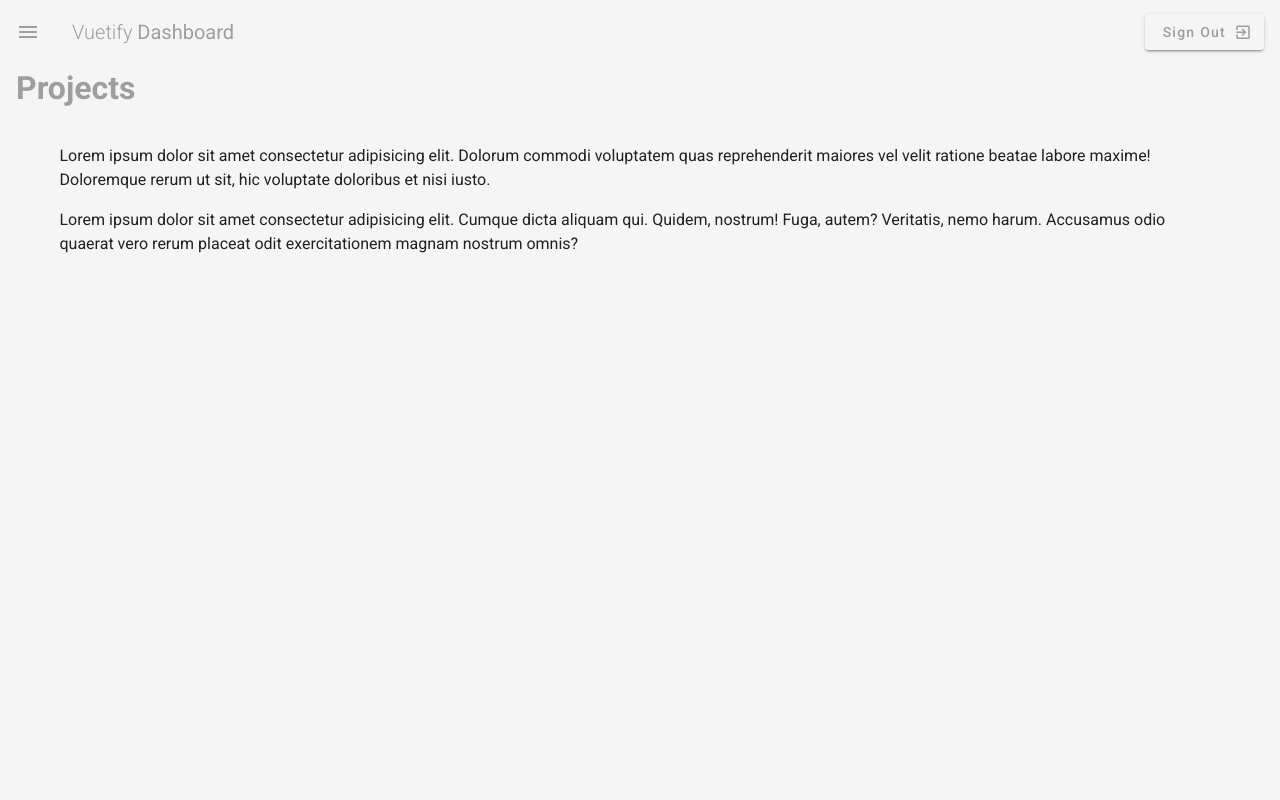
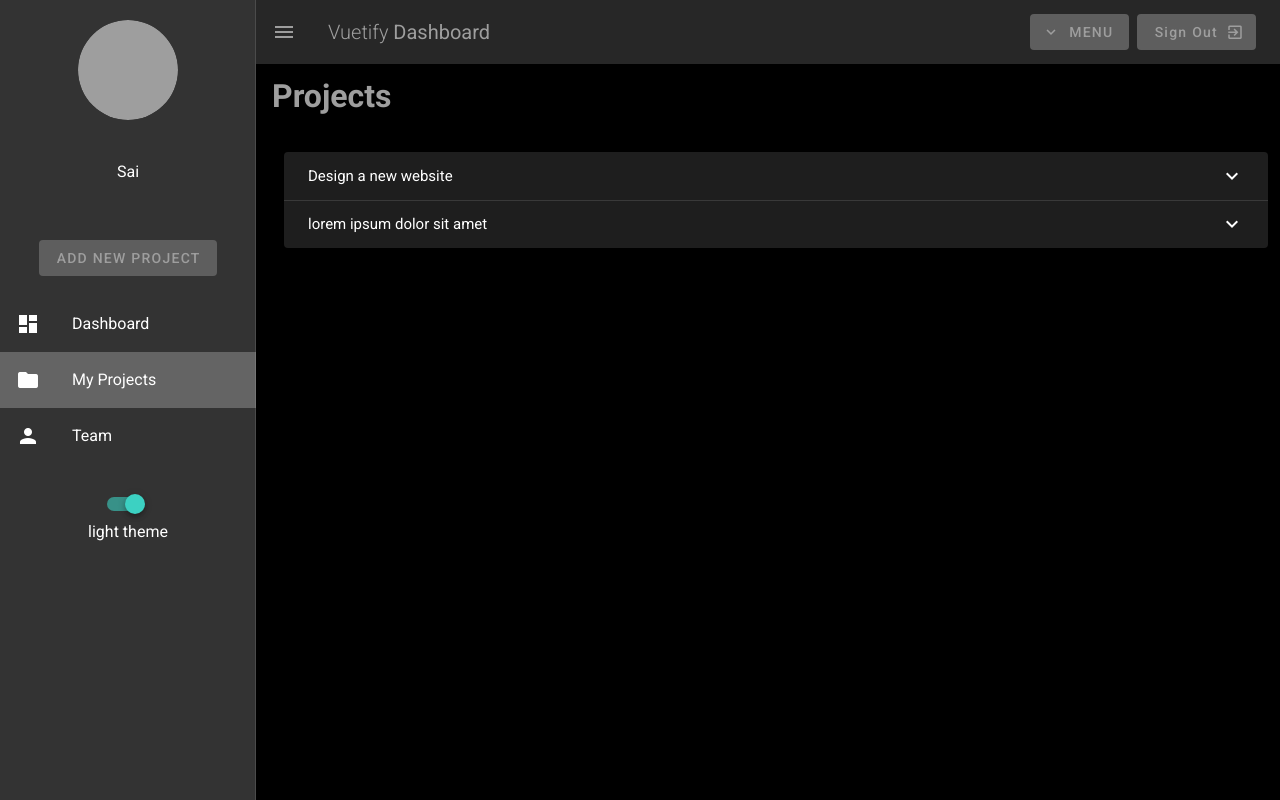
Before and after one commit to SaiAshish9/VuetifyDashboard, a Vue app: page /projects in a window 1280 px wide. Built offline with nearby package versions, Linux system fonts and the light colour scheme; grey boxes are pictures that could not be loaded.

Commit message:
added form

```diff
--- a/package.json
+++ b/package.json
@@ -5,10 +5,12 @@
   "scripts": {
     "serve": "vue-cli-service serve",
     "build": "vue-cli-service build",
-    "lint": "vue-cli-service lint"
+    "lint": "vue-cli-service lint",
+    "deploy": "now --public"
   },
   "dependencies": {
     "core-js": "^3.6.5",
+    "date-fns": "^2.14.0",
     "vue": "^2.6.11",
     "vue-router": "^3.2.0",
     "vuetify": "^2.2.11"
--- a/src/App.vue
+++ b/src/App.vue
@@ -1,9 +1,11 @@
 <template>
   <v-app
-  style="background-color:#f5f5f5 "
+  id="app"
+  :style="{background:$vuetify.theme.themes[cl].background}"
   >
     <Navbar/>
-    <v-content class="grey lighten-4 mx-4 mb-4">
+    <!-- grey lighten-4 -->
+    <v-content class="background ml-4 my-2" >
       <router-view></router-view>
     </v-content>
   </v-app>
@@ -18,7 +20,18 @@ export default {
     Navbar,
   },
   data: () => ({
-    //
+
   }),
+  computed:{
+    cl(){
+      return this.$vuetify.theme.dark?'dark':'light'
+      }
+  }
 };
 </script>
+
+<style >
+#app{
+background-color:var(--v-background-base)
+}
+</style>
--- a/src/components/Navbar.vue
+++ b/src/components/Navbar.vue
@@ -1,6 +1,7 @@
 <template>
   <div>
-    <v-app-bar flat app class="grey lighten-4">
+    <!-- class="grey lighten-4" -->
+    <v-app-bar  app>
       <v-app-bar-nav-icon
         @click="drawer = !drawer"
         class="grey--text"
@@ -8,10 +9,40 @@
 
       <v-toolbar-title class=" grey--text">
         <span class=" font-weight-light">Vuetify </span>
-        <span>Dashboard</span>
+        <span class="hidden-sm-and-down">Dashboard</span>
       </v-toolbar-title>
       <v-spacer></v-spacer>
-      <v-btn flat class="grey grey--text lighten-4 text-capitalize">
+
+      <v-menu offset-y>
+        <template v-slot:activator="{ on, attrs }">
+          <v-btn
+            color="background lighten-4 grey--text"
+            dark
+            depressed
+            v-bind="attrs"
+            v-on="on"
+          >
+            <v-icon left>
+              expand_more
+            </v-icon>
+            <span>
+              Menu
+            </span>
+          </v-btn>
+        </template>
+        <v-list>
+          <v-list-item
+            v-for="link in links"
+            :key="link.text"
+            router
+            :to="link.route"
+          >
+            <v-list-item-title>{{ link.text }}</v-list-item-title>
+          </v-list-item>
+        </v-list>
+      </v-menu>
+
+      <v-btn depressed class="background mx-2 grey--text lighten-4 text-capitalize">
         <span>
           Sign Out
         </span>
@@ -22,15 +53,34 @@
     </v-app-bar>
 
     <v-navigation-drawer app v-model="drawer" class="primary">
+      <v-layout column align-center>
+        <v-flex class="mt-5">
+          <v-avatar size="100">
+            <img
+              src=" https://image.freepik.com/free-vector/coding-concept-illustration_114360-1155.jpg"
+              alt="x"
+            />
+          </v-avatar>
+          <p class="white--text subheading  text-center my-10">
+            Sai
+          </p>
+        </v-flex>
+        <v-flex class="mt-4 mb-3">
+          <Popup/>
+        </v-flex>
+      </v-layout>
       <v-list>
         <v-list-item
-        router :to="link.route"
-         v-for="link in links" :key="link.text">
-            <v-list-item-icon>
-                <v-icon class="white--text">
-                  {{ link.icon }}
-                </v-icon>
-            </v-list-item-icon>
+          router
+          :to="link.route"
+          v-for="link in links"
+          :key="link.text"
+        >
+          <v-list-item-icon>
+            <v-icon class="white--text">
+              {{ link.icon }}
+            </v-icon>
+          </v-list-item-icon>
           <v-list-item-content>
             <v-list-item-title class="white--text">
               {{ link.text }}
@@ -38,23 +88,38 @@
           </v-list-item-content>
         </v-list-item>
       </v-list>
+      <v-layout column align-center>
+        <v-switch
+          color="complete"
+          depressed
+          hide-details
+          class="text-center"
+          v-model="$vuetify.theme.dark"
+        >
+        </v-switch>
+        <p class="white--text subheading  text-center my-1">
+          {{ $vuetify.theme.dark ? "light" : "dark" }} theme
+        </p>
+      </v-layout>
     </v-navigation-drawer>
   </div>
 </template>
 
 <script>
+import Popup from "./Popup";
 export default {
   data() {
     return {
-      drawer: false,
-      links:[
-      {icon:'dashboard',text:'Dashboard',route:'/'},
-      {icon:'folder',text:'My Projects',route:'/projects'},
-      {icon:'person',text:'Team',route:'/team'},
-]
-    }
-    ;
+      drawer: this.$vuetify.breakpoint.smAndDown ? false : true,
+      links: [
+        { icon: "dashboard", text: "Dashboard", route: "/" },
+        { icon: "folder", text: "My Projects", route: "/projects" },
+        { icon: "person", text: "Team", route: "/team" },
+      ],
+    };
   },
-
+  components: {
+    Popup,
+  },
 };
 </script>
--- /dev/null
+++ b/src/components/Popup.vue
@@ -0,0 +1,95 @@
+<template>
+  <v-dialog max-width="600px">
+    <template v-slot:activator="{ on, attrs }">
+      <v-btn
+        depressed
+        v-bind="attrs"
+        v-on="on"
+        class="background lighten-4 grey--text"
+      >
+        Add new project
+      </v-btn>
+    </template>
+
+    <v-card>
+      <v-card-title>
+        <h2>
+          Add a new project
+        </h2>
+      </v-card-title>
+      <v-card-text>
+        <v-form class="px-3" ref="form">
+          <v-text-field
+          :rules="inputRules"
+          prepend-icon="folder" label="Title" v-model="title">
+          </v-text-field>
+          <v-textarea
+            :rules="inputRules"
+            prepend-icon="edit"
+            label="information"
+            v-model="content"
+          >
+          </v-textarea>
+
+          <v-row>
+            <v-col cols="6">
+              <v-menu>
+                <template v-slot:activator="{ on, attrs }">
+                  <v-text-field
+                    label="Due Date"
+                    :rules="inputRules"
+                    prepend-icon="date_range"
+                    v-bind="attrs"
+                    v-on="on"
+                    :value="formattedDate"
+                  >
+                  </v-text-field>
+                </template>
+                <v-date-picker v-model="due"> </v-date-picker>
+              </v-menu>
+            </v-col>
+            <v-spacer></v-spacer>
+            <v-col cols="6">
+              <v-layout align-items-center row justify-content-center>
+                <v-flex>
+                  <v-btn @click="submit" depressed class="primary  mx-0 mt-3">
+                    Add project
+                  </v-btn>
+                </v-flex>
+              </v-layout>
+            </v-col>
+          </v-row>
+        </v-form>
+      </v-card-text>
+    </v-card>
+  </v-dialog>
+</template>
+
+<script>
+import { format } from "date-fns";
+
+export default {
+  data() {
+    return {
+      title: "",
+      content: "",
+      due: null,
+      inputRules: [
+        (v) => v.length >= 3 || "Minimum  3 characters are required",
+      ],
+    };
+  },
+  methods: {
+    submit() {
+      if(this.$refs.form.validate()){
+      console.log(this.title, this.content);
+      }
+    },
+  },
+  computed: {
+    formattedDate() {
+      return this.due ? format(new Date(this.due), "do MMM yyyy") : "";
+    },
+  },
+};
+</script>
--- a/src/plugins/vuetify.js
+++ b/src/plugins/vuetify.js
@@ -5,12 +5,34 @@ Vue.use(Vuetify);
 
 export default new Vuetify({
   theme: {
+    dark:true,
     themes: {
       light: {
-        primary: "#9652ff",
+        primary: {
+          base: "#9652ff",
+        },
+        ongoing: "#ffaa2c",
+        complete: "#3cd1c2",
         success: "#3cd1c2",
         info: "#ffaa2c",
         error: "#f83e70",
+        overdue: "#f83e70",
+        background: "#f5f5f5",
+      },
+      dark: {
+        background: "#000",
+        primary: {
+          base: "#333",
+        },
+        ongoing: "#ffaa2c",
+        complete: "#3cd1c2",
+        success: "#3cd1c2",
+        info: "#ffaa2c",
+        error: "#f83e70",
+        overdue: "#f83e70",
+      },
+      options: {
+        customProperties: true,
       },
     },
   },
--- a/src/views/Projects.vue
+++ b/src/views/Projects.vue
@@ -1,21 +1,74 @@
 <template>
   <div class="projects">
-    <h1
-    class="subheading grey--text"
-    >
-    Projects</h1>
-<v-container  class="my-5">
-  <p>Lorem ipsum dolor sit amet consectetur adipisicing elit. Dolorum commodi voluptatem quas reprehenderit maiores vel velit ratione beatae labore maxime! Doloremque rerum ut sit, hic voluptate doloribus et nisi iusto.</p>
-  <p>Lorem ipsum dolor sit amet consectetur adipisicing elit. Cumque dicta aliquam qui. Quidem, nostrum! Fuga, autem? Veritatis, nemo harum. Accusamus odio quaerat vero rerum placeat odit exercitationem magnam nostrum omnis?</p>
-</v-container>
+    <h1 class="subheading grey--text">
+      Projects
+    </h1>
+    <v-container class="my-5">
+      <v-expansion-panels>
+        <v-expansion-panel v-for="project in myProjects" :key="project.title">
+          <v-expansion-panel-header>{{project.title}}</v-expansion-panel-header>
+          <v-expansion-panel-content>
+            <v-card-text class="px-4 grey--text">
+              <div class="font-weight-bold">
+                due by {{project.due}}
+              </div>
+              <div>
+              {{ project.content }}
+              </div>
+            </v-card-text>
+          </v-expansion-panel-content>
+        </v-expansion-panel>
+      </v-expansion-panels>
+    </v-container>
   </div>
 </template>
 
 <script>
-
 export default {
   name: "Home",
-  components:{
+  components: {},
+   data() {
+    return {
+      projects: [
+        {
+          title: "Design a new website",
+          person: "sai",
+          due: "1st Aug,2020",
+          status: "ongoing",
+        },
+        {
+          title: "lorem ipsum dolor sit amet",
+          person: "sai",
+          due: "1st Aug,2020",
+          status: "ongoing",
+        },
+        {
+          title: "lorem ipsum dolor sit am",
+          person: "sai9",
+          due: "1st Aug,2020",
+          status: "overdue",
+        },
+        {
+          title: "lorem ",
+          person: "sai7",
+          due: "1st Aug,2020",
+          status: "complete",
+        },
+        {
+          title: "lorem ipsum",
+          person: "sai1",
+          due: "1st Aug,2020",
+          status: "ongoing",
+        },
+      ],
+    };
+  },
+  computed:{
+    myProjects(){
+      return this.projects.filter(project =>{
+        return project.person==='sai'
+      })
+    }
   }
 };
 </script>
--- a/src/views/Team.vue
+++ b/src/views/Team.vue
@@ -1,22 +1,79 @@
 <template>
   <div class="team">
-   <h1
-    class="subheading grey--text"
-    >      Team</h1>
-<!-- fluid -->
-<v-container  class="my-5">
-  <p>Lorem ipsum dolor sit amet consectetur adipisicing elit. Dolorum commodi voluptatem quas reprehenderit maiores vel velit ratione beatae labore maxime! Doloremque rerum ut sit, hic voluptate doloribus et nisi iusto.</p>
-  <p>Lorem ipsum dolor sit amet consectetur adipisicing elit. Cumque dicta aliquam qui. Quidem, nostrum! Fuga, autem? Veritatis, nemo harum. Accusamus odio quaerat vero rerum placeat odit exercitationem magnam nostrum omnis?</p>
-</v-container>
+    <h1 class="subheading grey--text">Team</h1>
+    <!-- fluid -->
+    <v-container class="my-5">
+      <v-layout row wrap>
+        <v-flex xs12 sm6 md4 lg3 v-for="person in team" :key="person.name">
+          <v-card flat class="text-center ma-3">
+            <!-- text-sm-center -->
+            <v-responsive class="pt-4">
+              <v-avatar size="100" class="grey lighten-4">
+                <img :src="person.avatar"
+                alt="img" />
+              </v-avatar>
+            </v-responsive>
 
+            <v-card-text>
+              <div class="subheading">
+                {{ person.name }}
+              </div>
+              <div class="grey--text">
+                {{ person.role }}
+              </div>
+            </v-card-text>
+            <v-card-actions>
+              <v-btn flat depressed color="background" class=" lighten-4">
+                <v-icon small left>message</v-icon>
+                <span>Message</span>
+              </v-btn>
+            </v-card-actions>
+          </v-card>
+        </v-flex>
+      </v-layout>
+    </v-container>
   </div>
 </template>
 
 <script>
-
 export default {
   name: "Home",
-  components:{
-  }
+  data() {
+    return {
+      team: [
+        {
+          name: "Sai",
+          role: "web developer",
+          avatar:
+            "https://image.freepik.com/free-vector/coding-concept-illustration_114360-1155.jpg",
+        },
+        {
+          name: "Sai7",
+          role: "web developer",
+          avatar:
+            "https://image.freepik.com/free-vector/coding-concept-illustration_114360-1155.jpg",
+        },
+        {
+          name: "Sai3",
+          role: "web developer",
+          avatar:
+            "https://image.freepik.com/free-vector/coding-concept-illustration_114360-1155.jpg",
+        },
+        {
+          name: "Sai4",
+          role: "web developer",
+          avatar:
+            "https://image.freepik.com/free-vector/coding-concept-illustration_114360-1155.jpg",
+        },
+        {
+          name: "Sai9",
+          role: "web developer",
+          avatar:
+            "https://image.freepik.com/free-vector/coding-concept-illustration_114360-1155.jpg",
+        },
+      ],
+    };
+  },
+  components: {},
 };
 </script>
```
Also changed, not shown: src/views/Dashboard.vue (+30 -25 lines), 2 other files (tests, documents, lock files or other folders).
